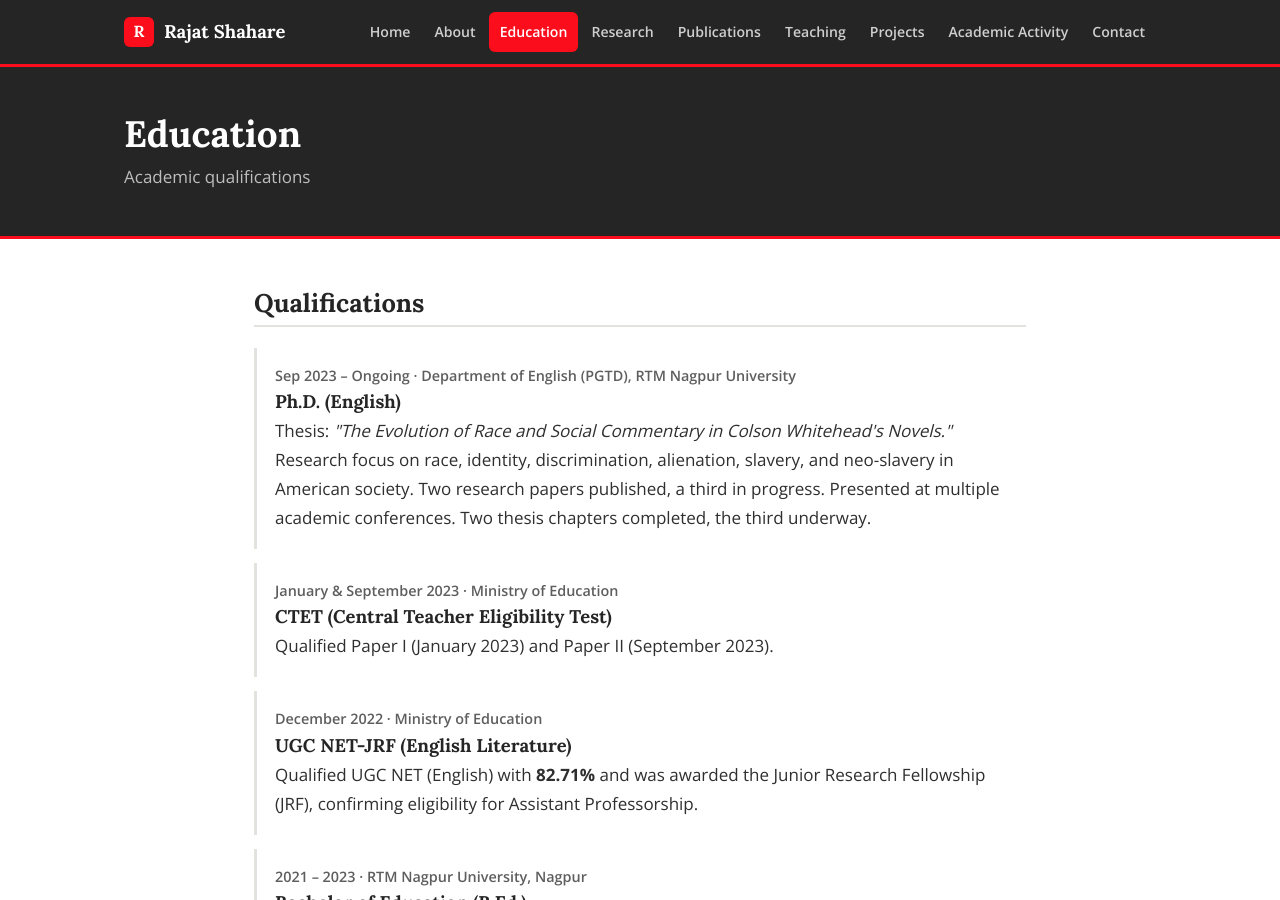
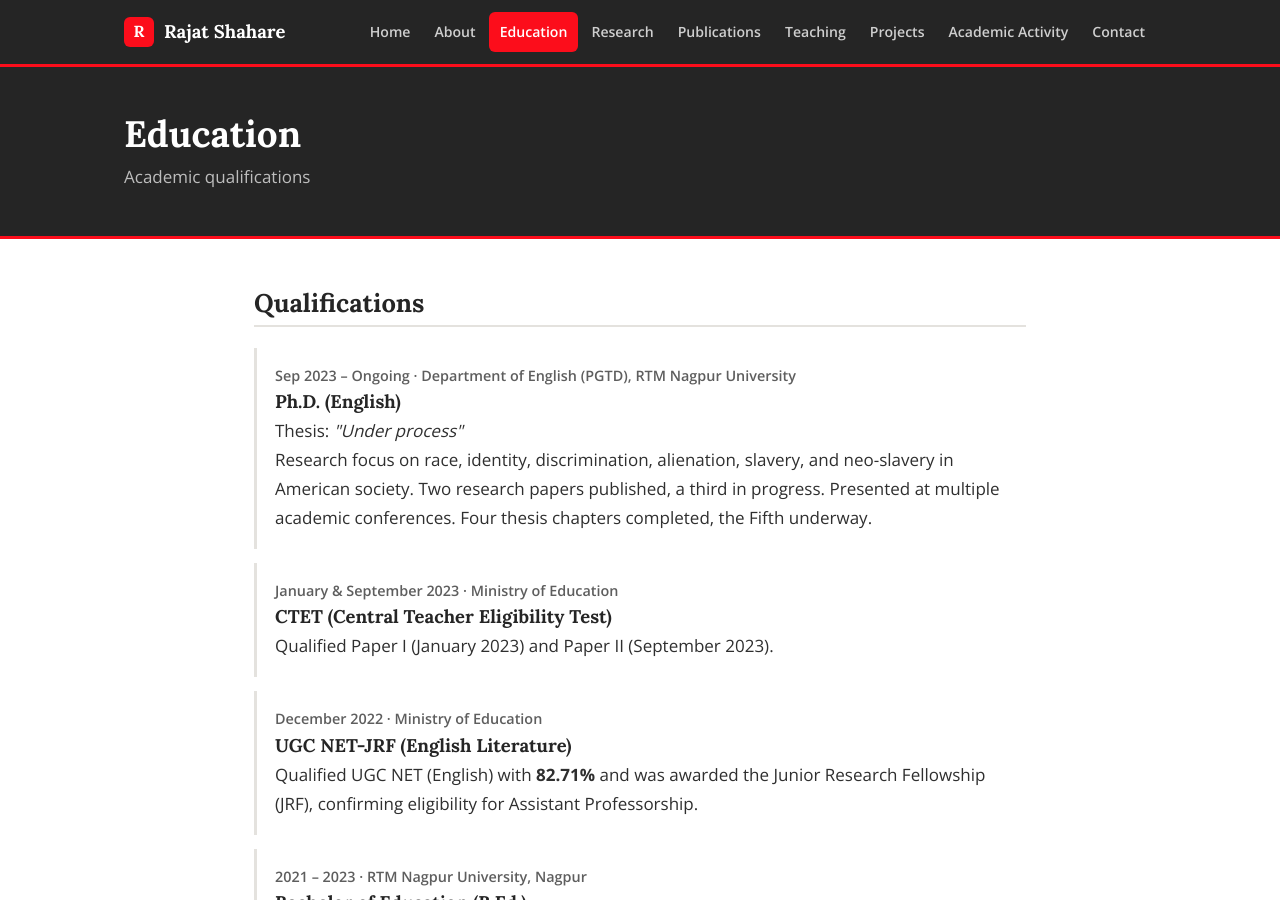
Before and after one commit to therajatshahare/therajatshahare.github.io, a Jekyll site: the page built from education.md, in a window 1280 px wide and 900 px high. Built offline with Jekyll 4.4.1, drawn with Linux system fonts in a browser that asks for light colours.

Commit message:
Update education.md

```diff
--- a/education.md
+++ b/education.md
@@ -9,8 +9,8 @@ permalink: /education/
 <div class="entry">
   <div class="meta">Sep 2023 – Ongoing · Department of English (PGTD), RTM Nagpur University</div>
   <h3>Ph.D. (English)</h3>
-  Thesis: <em>"The Evolution of Race and Social Commentary in Colson Whitehead's Novels."</em><br>
-  Research focus on race, identity, discrimination, alienation, slavery, and neo-slavery in American society. Two research papers published, a third in progress. Presented at multiple academic conferences. Two thesis chapters completed, the third underway.
+  Thesis: <em>"Under process"</em><br>
+  Research focus on race, identity, discrimination, alienation, slavery, and neo-slavery in American society. Two research papers published, a third in progress. Presented at multiple academic conferences. Four thesis chapters completed, the Fifth underway.
 </div>
 
 <div class="entry">
```
